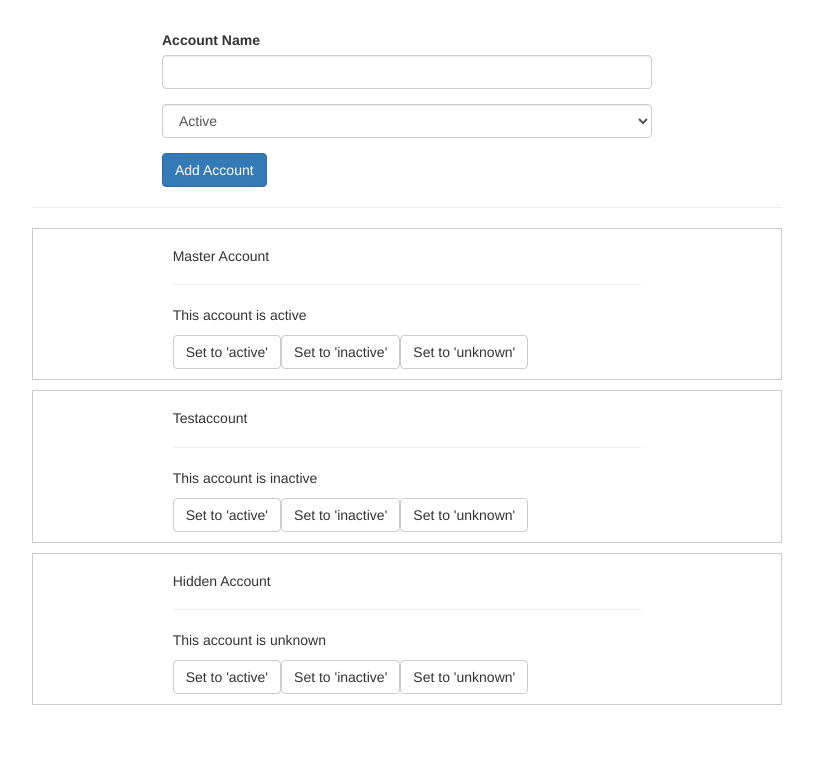
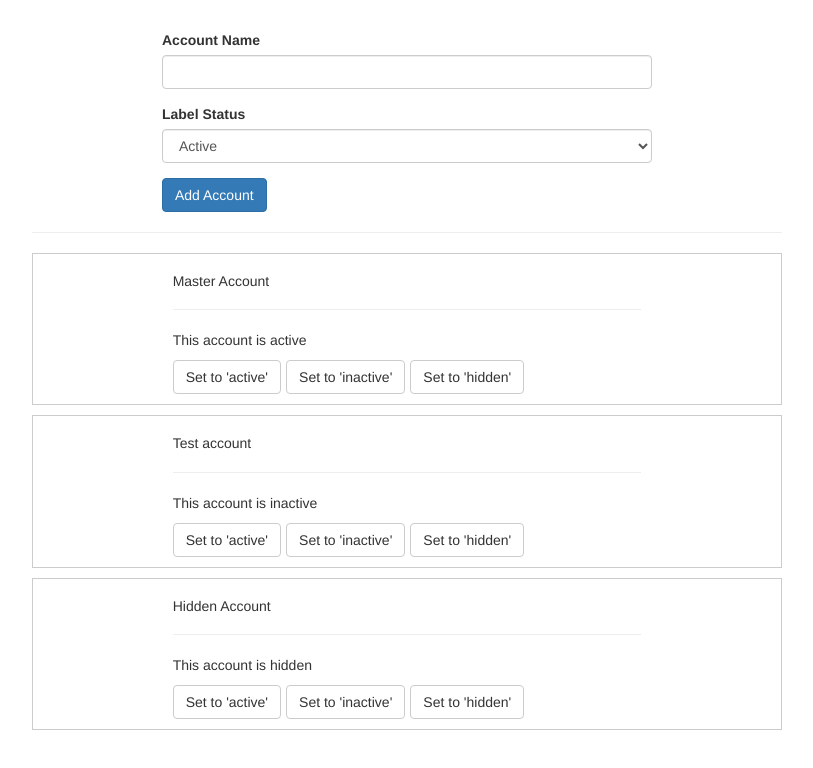
Before and after one commit to gaetanBloch/angular-services, an Angular app: page / in a window 1280 px wide. Shown: the top 768 px of the page, without its empty margins (233-1046 px from the left). Built offline with nearby package versions, Linux system fonts and the light colour scheme.

Commit message:
Refactored using objects and 'hidden' instead of 'unknown'

```diff
--- a/src/app/account/account.component.css
+++ b/src/app/account/account.component.css
@@ -3,3 +3,7 @@
   margin: 10px 0;
   padding: 10px 0;
 }
+
+button {
+  margin-right: 5px;
+}
--- a/src/app/account/account.component.html
+++ b/src/app/account/account.component.html
@@ -5,6 +5,6 @@
     <p>This account is {{ account.status }}</p>
     <button class="btn btn-default" (click)="onSetTo('active')">Set to 'active'</button>
     <button class="btn btn-default" (click)="onSetTo('inactive')">Set to 'inactive'</button>
-    <button class="btn btn-default" (click)="onSetTo('unknown')">Set to 'unknown'</button>
+    <button class="btn btn-default" (click)="onSetTo('hidden')">Set to 'hidden'</button>
   </div>
 </div>
--- a/src/app/account/account.component.ts
+++ b/src/app/account/account.component.ts
@@ -1,4 +1,5 @@
 import { Component, EventEmitter, Input, Output } from '@angular/core';
+import { Account, AccountStatus } from '../shared/account.model';
 
 @Component({
   selector: 'app-account',
@@ -6,13 +7,12 @@ import { Component, EventEmitter, Input, Output } from '@angular/core';
   styleUrls: ['./account.component.css']
 })
 export class AccountComponent {
-  @Input() account: {name: string, status: string};
+  @Input() account: Account;
   @Input() id: number;
-  @Output() statusChanged = new EventEmitter<{id: number, newStatus: string}>();
-
+  @Output() statusChanged = new EventEmitter<AccountStatus>();
 
   onSetTo(status: string) {
-    this.statusChanged.emit({id: this.id, newStatus: status});
+    this.statusChanged.emit(new AccountStatus(this.id, status));
     console.log('A server status changed, new status: ' + status);
   }
 }
--- a/src/app/app.component.ts
+++ b/src/app/app.component.ts
@@ -1,4 +1,5 @@
 import { Component } from '@angular/core';
+import { Account, AccountStatus } from './shared/account.model';
 
 @Component({
   selector: 'app-root',
@@ -6,26 +7,17 @@ import { Component } from '@angular/core';
   styleUrls: ['./app.component.css']
 })
 export class AppComponent {
-  accounts = [
-    {
-      name: 'Master Account',
-      status: 'active'
-    },
-    {
-      name: 'Testaccount',
-      status: 'inactive'
-    },
-    {
-      name: 'Hidden Account',
-      status: 'unknown'
-    }
+  accounts: Account[] = [
+    new Account('Master Account', 'active'),
+    new Account('Test account', 'inactive'),
+    new Account('Hidden Account', 'hidden')
   ];
 
-  onAccountAdded(newAccount: {name: string, status: string}) {
+  onAccountAdded(newAccount: Account) {
     this.accounts.push(newAccount);
   }
 
-  onStatusChanged(updateInfo: {id: number, newStatus: string}) {
-    this.accounts[updateInfo.id].status = updateInfo.newStatus;
+  onStatusChanged(updateInfo: AccountStatus) {
+    this.accounts[updateInfo.id].status = updateInfo.status;
   }
 }
--- a/src/app/new-account/new-account.component.html
+++ b/src/app/new-account/new-account.component.html
@@ -1,14 +1,16 @@
 <div class="row">
   <div class="col-xs-12 col-md-8 col-md-offset-2">
     <div class="form-group">
-      <label>Account Name</label>
+      <label for="name">Account Name</label>
       <input
         type="text"
         class="form-control"
+        id="name"
         #accountName>
     </div>
     <div class="form-group">
-      <select class="form-control" #status>
+      <label for="status">Label Status</label>
+      <select class="form-control" id="status" #status>
         <option value="active">Active</option>
         <option value="inactive">Inactive</option>
         <option value="hidden">Hidden</option>
--- a/src/app/new-account/new-account.component.ts
+++ b/src/app/new-account/new-account.component.ts
@@ -1,4 +1,6 @@
 import { Component, EventEmitter, Output } from '@angular/core';
+
+import { Account } from '../shared/account.model';
 
 @Component({
   selector: 'app-new-account',
@@ -6,13 +8,10 @@ import { Component, EventEmitter, Output } from '@angular/core';
   styleUrls: ['./new-account.component.css']
 })
 export class NewAccountComponent {
-  @Output() accountAdded = new EventEmitter<{name: string, status: string}>();
+  @Output() accountAdded = new EventEmitter<Account>();
 
   onCreateAccount(accountName: string, accountStatus: string) {
-    this.accountAdded.emit({
-      name: accountName,
-      status: accountStatus
-    });
+    this.accountAdded.emit(new Account(accountName, accountStatus));
     console.log('A server status changed, new status: ' + accountStatus);
   }
 }
--- /dev/null
+++ b/src/app/shared/account.model.ts
@@ -0,0 +1,14 @@
+export class Account {
+  name: string;
+  status: string;
+
+  constructor(name: string, status: string) {
+    this.name = name;
+    this.status = status;
+  }
+}
+
+export class AccountStatus {
+  constructor(public id: number, public status: string) {
+  }
+}
```
